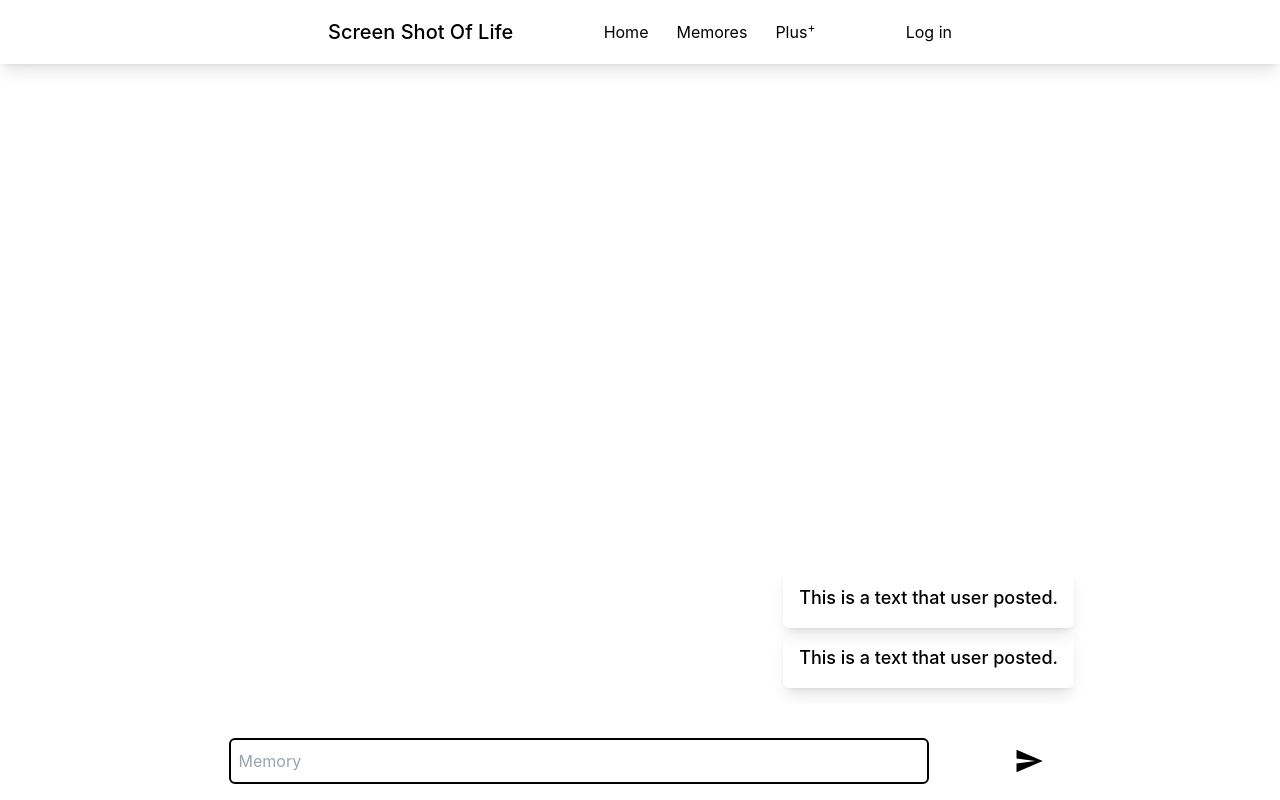
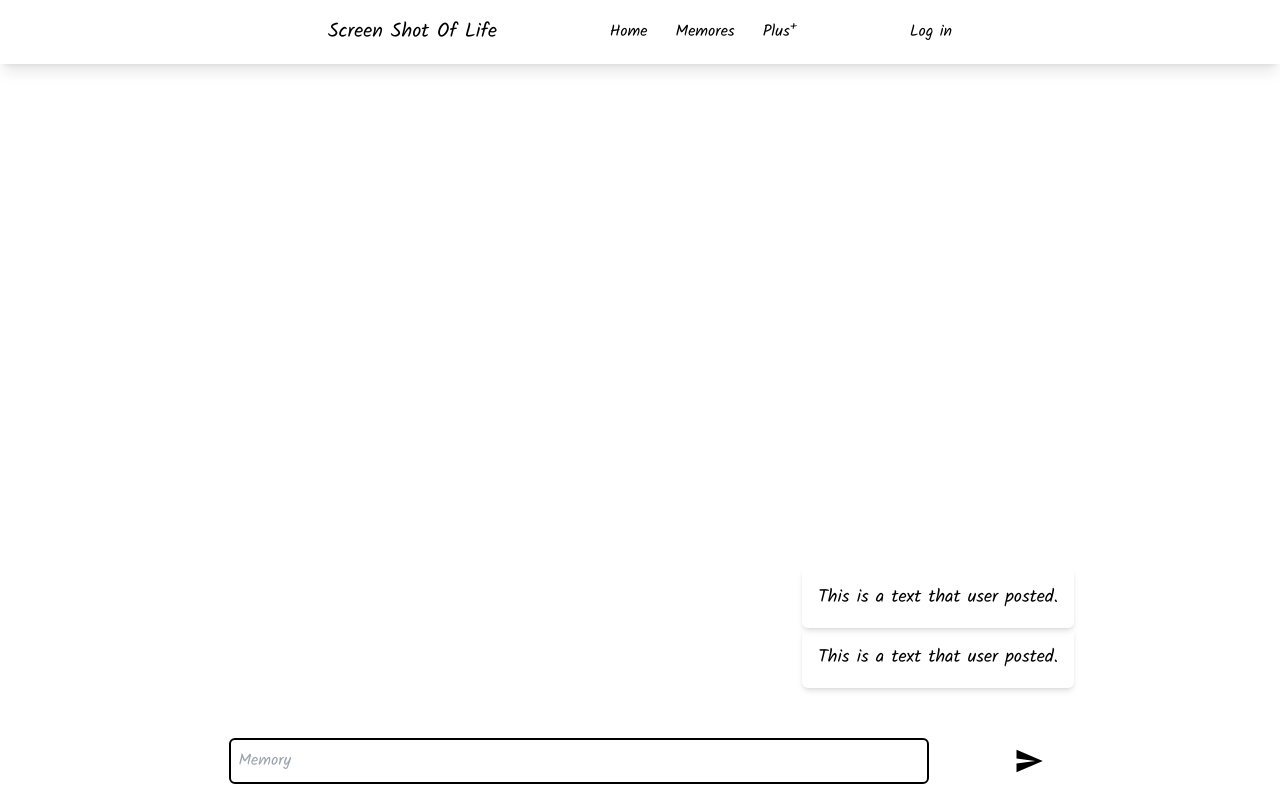
Before and after one commit to Nishikaru/screen-shot-of-life, a React (Create React App) app: page / in a window 1280 px wide. Built offline with nearby package versions, Linux system fonts and the light colour scheme.

Commit message:
added option buttons on chat bubbles and also added a google font

```diff
--- a/src/App.css
+++ b/src/App.css
@@ -1,38 +1,6 @@
-.App {
-  text-align: center;
+
+@import url('https://fonts.googleapis.com/css2?family=Kalam&display=swap');
+
+body{
+  font-family: 'Kalam', cursive;
 }
-
-.App-logo {
-  height: 40vmin;
-  pointer-events: none;
-}
-
-@media (prefers-reduced-motion: no-preference) {
-  .App-logo {
-    animation: App-logo-spin infinite 20s linear;
-  }
-}
-
-.App-header {
-  background-color: #282c34;
-  min-height: 100vh;
-  display: flex;
-  flex-direction: column;
-  align-items: center;
-  justify-content: center;
-  font-size: calc(10px + 2vmin);
-  color: white;
-}
-
-.App-link {
-  color: #61dafb;
-}
-
-@keyframes App-logo-spin {
-  from {
-    transform: rotate(0deg);
-  }
-  to {
-    transform: rotate(360deg);
-  }
-}
--- /dev/null
+++ b/src/Comp/ChatBubble/ChatBubble.css
@@ -0,0 +1,6 @@
+.optionIcon{
+    display: none;
+}
+.mainBubble:hover .optionIcon{
+    display: flex;
+}
--- a/src/Comp/ChatBubble/ChatBubble.js
+++ b/src/Comp/ChatBubble/ChatBubble.js
@@ -1,10 +1,17 @@
 import React from 'react';
+import {BsThreeDotsVertical} from 'react-icons/bs'
+import './ChatBubble.css'
 
 const ChatBubble = () => {
     return (
-        <div className='shadow-lg inline-block text-lg font-medium p-4 rounded-md'>
+        <div className='pl-8 gap-3 flex items-center justify-between mainBubble hover:translate-x-[-1em]  transition-all'>
+            <div className='optionIcon transition-all cursor-pointer p-2 hover:shadow-md rounded-full'>
+                <BsThreeDotsVertical/>
+            </div>
+            <div className='shadow-md hover:shadow-lg inline-block text-lg font-medium p-4 rounded-md'>
             <div>
                 This is a text that user posted.
+            </div>
             </div>
         </div>
     );
```
Also changed, not shown: src/Comp/Login/LoginBox.js (line endings or trailing spaces).
